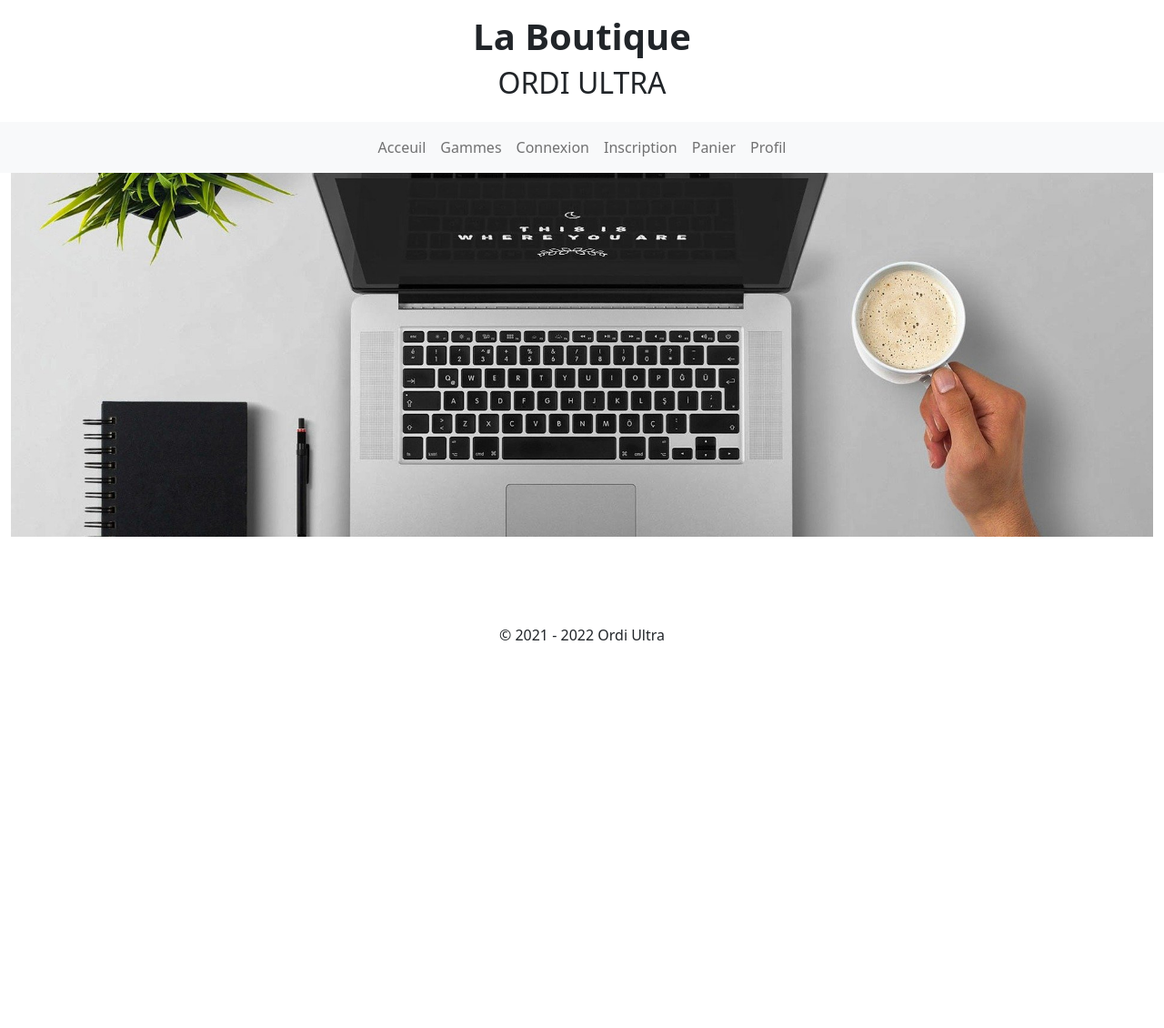
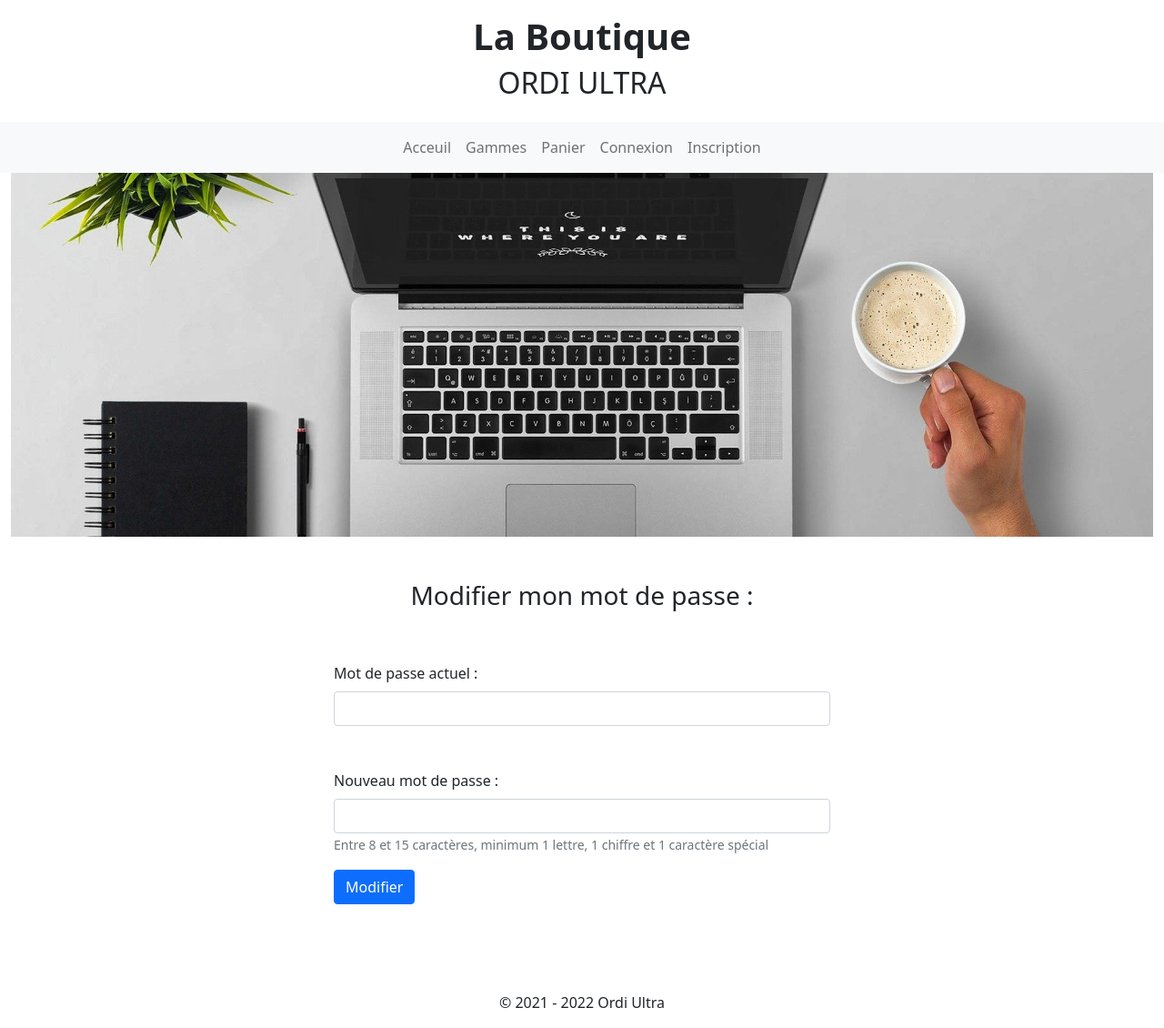
Before and after one commit to kogbak/boutiquephpv2, a PHP site: page /modifier_mon_mot_de_passe.php in a window 1280 px wide. Shown: the whole page at 91% size. Before the commit the page ends 704 px from the top, so only its background shows below. Run offline with PHP 8.4, Linux system fonts and the light colour scheme; some libraries are stand-ins or nearby versions.

Commit message:
finalisation de la partie modification de la page profil

```diff
--- a/function.php
+++ b/function.php
@@ -86,7 +86,9 @@ function afficher_articles($liste_articles)
 
     foreach ($liste_articles as $article) {
 
-        echo '<div class="card mx-auto col-md-4 mb-5" style="width: 22rem;">
+        echo
+
+        '<div class="card mx-auto col-md-4 mb-5" style="width: 22rem;">
   <img src="./images/' . $article['image'] . '" class="card-img-top" alt="...">
   <div class="card-body">
     <h5 class="card-title">' . $article['nom'] . '</h5>
@@ -133,7 +135,7 @@ function inscription()
             } else {
 
 
-                $mot_de_passe = password_hash($_POST["mdp"], PASSWORD_DEFAULT);
+                $mot_de_passe = password_hash($_POST["nouveau_mdp"], PASSWORD_DEFAULT);
 
                 //5) si ok : hasher le mot de passe (via password_hash) et inscrire l'utilisateur en base via une requête (dans la table clients)
 
@@ -246,7 +248,7 @@ function verifier_mot_de_passe()
 {
 
     $regex = "^(?=.*[0-9])(?=.*[a-zA-Z])(?=.*[@$!%*?/&])(?=\S+$).{8,15}$^";
-    $mot_de_passe = $_POST["mdp"];
+    $mot_de_passe = $_POST["nouveau_mdp"];
 
     return preg_match($regex, $mot_de_passe);
 }
@@ -278,7 +280,7 @@ function connexion()
         return;
     } else {
 
-        if (!password_verify($_POST["mdp"], $info_client["mot_de_passe"])) {
+        if (!password_verify($_POST["nouveau_mdp"], $info_client["mot_de_passe"])) {
 
 
             echo "Erreur dans le mot de passe";
@@ -286,12 +288,11 @@ function connexion()
 
 
             $query = $db->prepare("SELECT * FROM `adresses` WHERE `id_client`=?");
-            $query->execute([$info_client["id"]]); // J'AI PAS TROP COMPRIS !!!!!!!!!!!!!!!!!!!!!!!!!!!!!!!!!!
-            $adresse = $query->fetchAll();
-
+            $query->execute([$info_client["id"]]);
+            $adresse = $query->fetch();
             $_SESSION["client"] = $info_client;
-            $_SESSION["adresses"] = $adresse;
-            echo "Bonjour " . $info_client["prenom"] . " ,vous êtes connecté";
+            $_SESSION["adresse"] = $adresse;
+            echo '<script>alert("Vous êtes connecté !")</script>';
         }
     }
 }
@@ -346,16 +347,16 @@ function contenue_panier($page_name)
 
 
 
-<div class="container ">
+<div class="container">
 
-<div class="row bg-secondary mt-5 mb-5 text-white">
+<div class="row mt-5 mb-5 text-black mx-auto my-auto shadow rounded-2 p-4">
 
-<div class="col-2  mx-auto text-center">
-<img src="./images/' . $article['picture'] . '" class="w-25" alt="...">
+<div class="col-2 mx-auto text-center">
+<img src="./images/' . $article['image'] . '" class="w-75" alt="...">
 </div>
 
 <div class="col-2 mx-auto text-center ">
-<h5 class="">' . $article['name'] . '</h5>
+<h5 class="">' . $article['nom'] . '</h5>
 </div>
 
 <div class="col-2 mx-auto text-center ">
@@ -364,7 +365,7 @@ function contenue_panier($page_name)
 </div>
 <div class="col-2 mx-auto text-center ">
 
-<h5 class="">' . $article['price'] . '</h5>
+<h5 class="">' . $article['prix'] . '</h5>
 </div>
 
 
@@ -376,14 +377,14 @@ function contenue_panier($page_name)
 
     <input type="hidden" name="articleId2" value=' . $article['id'] . '>
 
-    <button type="submit" class="btn btn-primary text-center mx-auto mt-2">Modifier quantite</button>
+    <button type="submit" class="btn btn-primary text-center mx-auto mt-3">Modifier quantité</button>
     </form>
 
 <form action="' . $page_name . '" method="post">
 
 <input type="hidden" name="supprimer_article_id" value=' . $article['id'] . '>
 
-<button type="submit">supprimer</button>
+<button type="submit" class="mt-3 btn btn-warning">supprimer</button>
 </form>
 
 </div>
@@ -442,7 +443,7 @@ function prix_total_panier()
 
     for ($i = 0; $i < count($_SESSION["panier"]); $i++) {
 
-        $prix += $_SESSION["panier"][$i]["quantite"] * $_SESSION["panier"][$i]["price"];
+        $prix += $_SESSION["panier"][$i]["quantite"] * $_SESSION["panier"][$i]["prix"];
     }
 
     return $prix;
@@ -481,7 +482,109 @@ function afficher_le_total_avec_frais_de_port()
 
 // FONCTION POUR MODIFIER MES INFORMATION
 
-function modifier_informations(){
+function modifier_informations()
+{
 
 
+    if (!verifier_champs_libre()) {
+
+
+
+        $db = getConnection();
+        $result = $db->prepare('UPDATE clients SET prenom = :prenom, nom = :nom, email = :email WHERE id = :id');
+        $result->execute(array(
+            'prenom' =>  $_POST["prenom"],
+            'nom' => $_POST["nom"],
+            'email' => $_POST["email"],
+            'id' => $_SESSION["client"]["id"]
+        ));
+
+
+        $_SESSION["client"]["prenom"] = $_POST["prenom"];
+        $_SESSION["client"]["nom"] = $_POST["nom"];
+        $_SESSION["client"]["email"] = $_POST["email"];
+
+        echo "<script> alert(\"Vos modification on étaient validé!\")</script>";
+    }
 }
+
+// FONCTION POUR MODIFIER ADRESSSSSSSSSSSSE
+
+function modifier_adresse()
+{
+
+    if (!verifier_champs_libre()) {
+
+
+
+        $db = getConnection();
+        $result = $db->prepare('UPDATE adresses SET adresse = :adresse, code_postal = :cp, ville = :ville WHERE id_client = :id');
+        $result->execute(array(
+            'adresse' =>  $_POST["adresse"],
+            'cp' => $_POST["cp"],
+            'ville' => $_POST["ville"],
+            'id' => $_SESSION["adresse"]["id_client"]
+        ));
+
+
+        $_SESSION["adresse"]["adresse"] = $_POST["adresse"];
+        $_SESSION["adresse"]["code_postal"] = $_POST["cp"];
+        $_SESSION["adresse"]["ville"] = $_POST["ville"];
+
+        echo "<script> alert(\"L'adresse à était modifier avec succes !\")</script>";
+    }
+}
+
+
+// DECONNEXION!!!!!!!!!!!!!!!!!!!!!!!!!
+
+
+function deconnexion()
+{
+
+    $_SESSION = [];
+
+    echo "<script> alert(\"Vous avez bien était déconnecté !\")</script>";
+}
+
+
+// CREATION NOUVEEEEEEEEEAAAAAU MOT DE PASSSSSSSSSSSSSE
+
+function modifier_mot_de_passe()
+{
+
+    if (!verifier_champs_libre()) {
+
+        $mot_de_passe = $_SESSION["client"]["mot_de_passe"];
+
+        if (!password_verify($_POST["mdp_actuel"], $mot_de_passe)) {
+
+            echo 'Le mot de passe actuel que vous avez saisie est incorrect, veuillez réessayer';
+        } else {
+
+            $nouveau_mot_de_passe = strip_tags($_POST["nouveau_mdp"]);
+
+            if (!verifier_mot_de_passe($nouveau_mot_de_passe)) {
+
+                echo 'Erreur : Le mot de passe ne correspond pas à la securité demandé, veuillez réessayer';
+            } else {
+
+                $nouveau_mot_de_passe = password_hash($nouveau_mot_de_passe, PASSWORD_DEFAULT);
+
+
+
+                $db = getConnection();
+                $result = $db->prepare('UPDATE clients SET mot_de_passe = :mdp WHERE id = :id');
+                $result->execute(array(
+                    'mdp' =>  $nouveau_mot_de_passe,
+                    'id' => $_SESSION["client"]["id"],
+
+                ));
+
+
+                echo "<script> alert('mot de passe modifié avec succés !')</script>";
+
+            }
+        }
+    }
+}
--- a/gammes.php
+++ b/gammes.php
@@ -1,8 +1,9 @@
 <?php
+session_start();
 include "./head.php";
 include "./header.php";
 include "./function.php";
-session_start();
+
 ?>
 
 <div class="container">
@@ -16,6 +17,8 @@ session_start();
 
 afficher_gammes();
 
+var_dump($_SESSION);
+
 ?>
 
 
--- a/head.php
+++ b/head.php
@@ -12,6 +12,6 @@
     <link rel="stylesheet" href="https://cdnjs.cloudflare.com/ajax/libs/font-awesome/5.12.0/css/all.min.css">
 
     <!--PAGE CSS-->
-    <link rel="stylesheet" href="./style.css">
+    <link href="style.css" rel="stylesheet">
 </head>
 </html>
--- a/header.php
+++ b/header.php
@@ -1,5 +1,6 @@
 <?php
-include "./head.php"
+include "./head.php";
+
 ?>
 
 <!--TITRE-->
@@ -34,19 +35,45 @@ include "./head.php"
           <a class="nav-link" href="gammes.php">Gammes</a>
         </li>
         <li class="nav-item">
+          <a class="nav-link" href="panier.php">Panier</a>
+        </li>
+
+        </li>
+        <?php
+
+        if(!isset($_SESSION["client"]["id"])){
+
+        echo'
+        <li class="nav-item">
           <a class="nav-link" href="connexion.php">Connexion</a>
         </li>
         <li class="nav-item">
           <a class="nav-link" href="inscription.php">Inscription</a>
         </li>
-        <li class="nav-item">
-          <a class="nav-link" href="panier.php">Panier</a>
-        </li>
 
-        </li>
+        ';
+      }else{
+        echo'
         <li class="nav-item">
           <a class="nav-link" href="profil.php">Profil</a>
         </li>
+        <li class="nav-item">
+
+          <form method="POST" action="index.php" class="nav-link">
+          <input type="hidden" name="deconnexion" >
+          <input type="submit" value="Déconnexion" style="color: red; border:none; background:none; border-bottom: solid 1px;">
+          </form>
+
+        </li>
+
+        ';
+}
+
+
+
+      ?>
+
+
 
       </ul>
     </div>
--- a/index.php
+++ b/index.php
@@ -24,6 +24,12 @@
 
   }
 
+
+  if (isset($_POST["deconnexion"])){
+
+    deconnexion();
+
+  }
 
 
   ?>
--- a/modifier_mon_mot_de_passe.php
+++ b/modifier_mon_mot_de_passe.php
@@ -1,8 +1,13 @@
 <?php
+session_start();
 include "./head.php";
 include "./header.php";
 include "./function.php";
-session_start();
+
+if(isset($_POST["modif_mdp"])){
+  modifier_mot_de_passe();
+
+}
 ?>
 
 <div class="container-fluid">
@@ -23,18 +28,25 @@ session_start();
 
 <div class="row">
 
+<h3 class="text-center">Modifier mon mot de passe : </h3>
+
+<form class="w-50 mx-auto" action="modifier_mon_mot_de_passe.php" method="post">
+<div class="mb-3 mt-5">
+    <label for="ville" class="form-label">Mot de passe actuel : </label>
+    <input required type="password" class="form-control" name="mdp_actuel" value="">
+  </div>
+
+  <div class="mb-3 mt-5">
+    <label for="ville" class="form-label">Nouveau mot de passe : </label>
+    <input required type="password" class="form-control" name="nouveau_mdp" value="">
+    <small id="emailHelp" class="form-text text-muted">Entre 8 et 15 caractères, minimum 1 lettre, 1 chiffre et 1 caractère spécial</small>
+  </div>
 
 
-<?php
+  <input type="hidden" name="modif_mdp" value="true">
+  <button type="submit" class="btn btn-primary mb-5">Modifier</button>
 
-if(isset($_POST["mot_de_passe"])){
-
-
-}
-
-
-?>
-
+</form>
 
 </div>
 </div>
--- a/profil.php
+++ b/profil.php
@@ -1,8 +1,9 @@
 <?php
+session_start();
 include "./head.php";
 include "./header.php";
 include "./function.php";
-session_start();
+
 ?>
 
 <div class="container-fluid">
--- a/style.css
+++ b/style.css
@@ -30,9 +30,3 @@ background-position: center;
 height: 400px;
 
 }
-
-.couleurtest{
-
-
-    background-color: #343a40;
-}
--- a/voir_mes_commandes.php
+++ b/voir_mes_commandes.php
@@ -1,8 +1,9 @@
 <?php
+session_start();
 include "./head.php";
 include "./header.php";
 include "./function.php";
-session_start();
+
 ?>
 
 <div class="container-fluid">
```
Also changed, not shown: modifier_mes_informations.php (+15 -8 lines), modifier_mon_adresse.php (+29 -3 lines), validation.php (+16 -0 lines).
